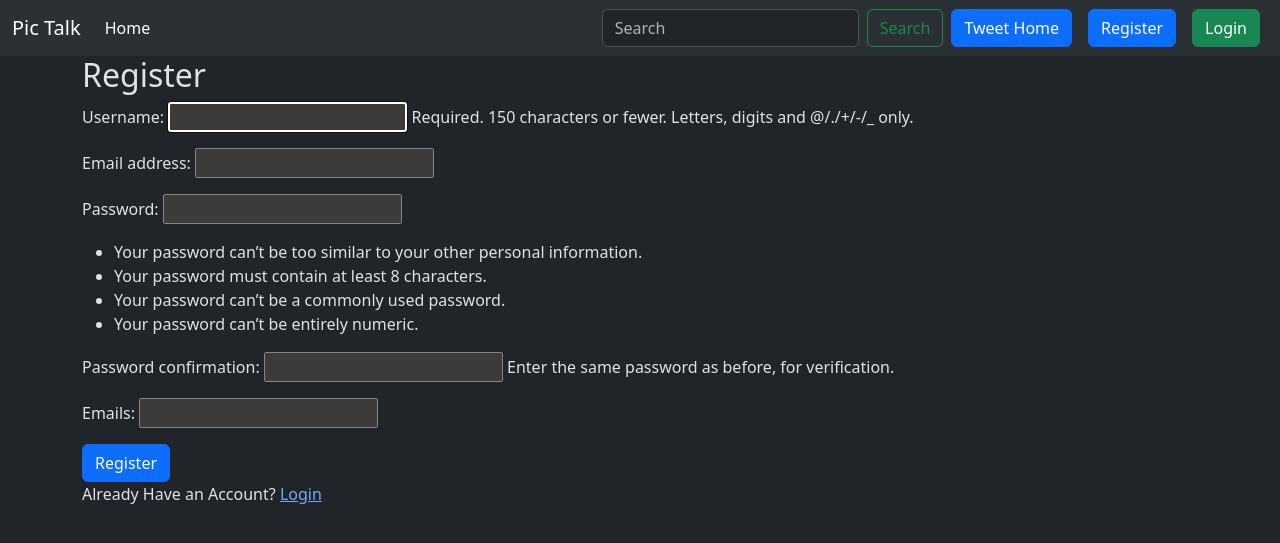
After one commit to SAHIL-Sharma21/Pic-Talk, a Django app: page /tweet/register/ in a window 1280 px wide. The commit adds this page. Shown: the top 543 px of the page. Run offline with Django 5.2, Linux system fonts and the light colour scheme.

Commit message:
all views and templete completed

```diff
--- a/pic_talk/settings.py
+++ b/pic_talk/settings.py
@@ -129,3 +129,8 @@ DEFAULT_AUTO_FIELD = 'django.db.models.BigAutoField'
 #image file handling
 MEDIA_URL= '/media/'
 MEDIA_ROOT= os.path.join(BASE_DIR, 'media')
+
+#url for login and refister
+LOGIN_URL='/accounts/login'
+LOGIN_REDIRECT_URL='/tweet/'
+LOGOUT_REDIRECT_URL='/tweet/'
--- a/pic_talk/urls.py
+++ b/pic_talk/urls.py
@@ -18,8 +18,10 @@ from django.contrib import admin
 from django.urls import path, include
 from django.conf.urls.static import static
 from django.conf import settings
+from django.contrib.auth.urls import views as auth_views
 
 urlpatterns = [
     path('admin/', admin.site.urls),
     path('tweet/', include('tweet.urls')),
+    path('accounts/', include('django.contrib.auth.urls'))
 ] + static(settings.MEDIA_URL, document_root=settings.MEDIA_ROOT) #adding configuration in urls is to serve media files
--- a/templates/layout.html
+++ b/templates/layout.html
@@ -25,10 +25,22 @@
                 <a class="nav-link active" aria-current="page" href="#">Home</a>
               </li>
             </ul>
+
             <form class="d-flex" role="search">
               <input class="form-control me-2" type="search" placeholder="Search" aria-label="Search">
               <button class="btn btn-outline-success" type="submit">Search</button>
             </form>
+
+            <a class="btn btn-primary mx-2" href="{% url "tweet_list" %}">Tweet Home</a>
+            {% if user.is_authenticated %}
+            <form method="POST" action="{% url "logout" %}">
+              {% csrf_token %}
+              <button class="btn btn-danger" type="submit">Logout</button>
+            </form>
+            {% else %}
+            <a class="btn btn-primary mx-2" href="{% url "register" %}">Register</a>
+            <a class="btn btn-success mx-2" href="{% url "login" %}">Login</a>
+            {% endif %}
           </div>
         </div>
       </nav>
--- /dev/null
+++ b/templates/registration/register.html
@@ -0,0 +1,11 @@
+{% extends "layout.html" %}
+
+{% block content %}
+<h2 class="text-md">Register</h2>
+    <form method="POST">
+        {% csrf_token %}
+        {{form.as_p}}
+        <button class="btn btn-primary">Register</button>
+    </form>
+   <p>Already Have an Account? <a href="{% url "login" %}">Login</a> </p>
+{% endblock %}
--- a/tweet/forms.py
+++ b/tweet/forms.py
@@ -1,9 +1,18 @@
 #making forms in tweets
 from django import forms
 from .models import Tweet
-
+from django.contrib.auth.forms import UserCreationForm
+from django.contrib.auth.models import User
 
 class TweetForm(forms.ModelForm):
     class Meta:
         model = Tweet
         fields = ['text', 'photo']
+
+
+#making new form -> user registration form
+class UserRegistrationForm(UserCreationForm):
+    emails = forms.EmailField()
+    class Meta:
+        model = User
+        fields = ('username', 'email', 'password1', 'password2')
--- a/tweet/templates/tweet_list.html
+++ b/tweet/templates/tweet_list.html
@@ -8,6 +8,7 @@ pic Talk
 <h1 class="text-center mt-4">All Tweets</h1>
 
 <a class="btn btn-primary mb-4" href={% url "create_tweet" %}>Create Tweet</a>
+{% comment %} django mei user request ka part hai  {% endcomment %}
 
 <div class="container row gap-3">
     {% for tweet in tweets %}
@@ -16,8 +17,10 @@ pic Talk
         <div class="card-body">
           <h5 class="card-title">{{tweet.user.username}}</h5>
           <p class="card-text">{{tweet.text}}</p>
+          {% if tweet.user == user %}
           <a href={% url "tweet_edit" tweet.id %} class="btn btn-primary">Edit</a>
           <a href={% url "tweet_delete" tweet.id %} class="btn btn-danger">Delete</a>
+          {% endif %}
         </div>
       </div>
     {% endfor %}
--- a/tweet/urls.py
+++ b/tweet/urls.py
@@ -6,4 +6,5 @@ urlpatterns = [
     path('create/', views.create_tweet, name="create_tweet"),
     path('<int:tweet_id>/edit/', views.tweet_edit, name="tweet_edit"),
     path('<int:tweet_id>/delete/', views.tweet_delete, name="tweet_delete"),
+    path('register/', views.register, name="register"),
 ]
--- a/tweet/views.py
+++ b/tweet/views.py
@@ -1,7 +1,9 @@
 from django.shortcuts import render
 from .models import Tweet
-from .forms import TweetForm
+from .forms import TweetForm, UserRegistrationForm
 from django.shortcuts import get_object_or_404, redirect #like ORM which used to talk to database
+from django.contrib.auth.decorators import login_required
+from django.contrib.auth import login
 
 # Create your views here.
 #testing view
@@ -17,6 +19,8 @@ def tweet_list(request):
 
 
 #create tweets
+#using decorators to protect thuis route
+@login_required
 def create_tweet(request):
     if request.method == "POST":
         form = TweetForm(request.POST, request.FILES) #handling form/ making form -> Django superpower
@@ -31,6 +35,7 @@ def create_tweet(request):
 
 
 #edit tweet / form
+@login_required
 def tweet_edit(request, tweet_id):
     tweet = get_object_or_404(Tweet, pk=tweet_id, user=request.user) #user is forn the authorized user who owns that particul;ar tweet, he canot delete othwer people tweer
     if request.method == "POST":
@@ -45,9 +50,26 @@ def tweet_edit(request, tweet_id):
     return render(request, 'tweet_form.html', {'form': form})
 
 #tweet delete
+@login_required
 def tweet_delete(request, tweet_id):
     tweet = get_object_or_404(Tweet, pk=tweet_id, user=request.user)
     if request.method == "POST":
         tweet.delete()
         return redirect('tweet_list')
     return render(request, 'tweet_confirm_delete.html', {'tweet': tweet})
+
+
+#new view for register
+
+def register(request):
+    if request.method == "POST":
+        form = UserRegistrationForm(request.POST)
+        if form.is_valid():
+            user = form.save(commit=False)
+            user.set_password(form.cleaned_data['password1'])
+            user.save()
+            login(request, user)
+            return redirect('tweet_list')
+    else:
+        form = UserRegistrationForm()
+    return render(request, 'registration/register.html', {'form': form})
```
Also changed, not shown: templates/registration/logged_out.html (added, +7 -0 lines), templates/registration/login.html (added, +11 -0 lines), db.sqlite3, media/photos/Linux_logo.png (added), media/photos/gitlab.png (added).
